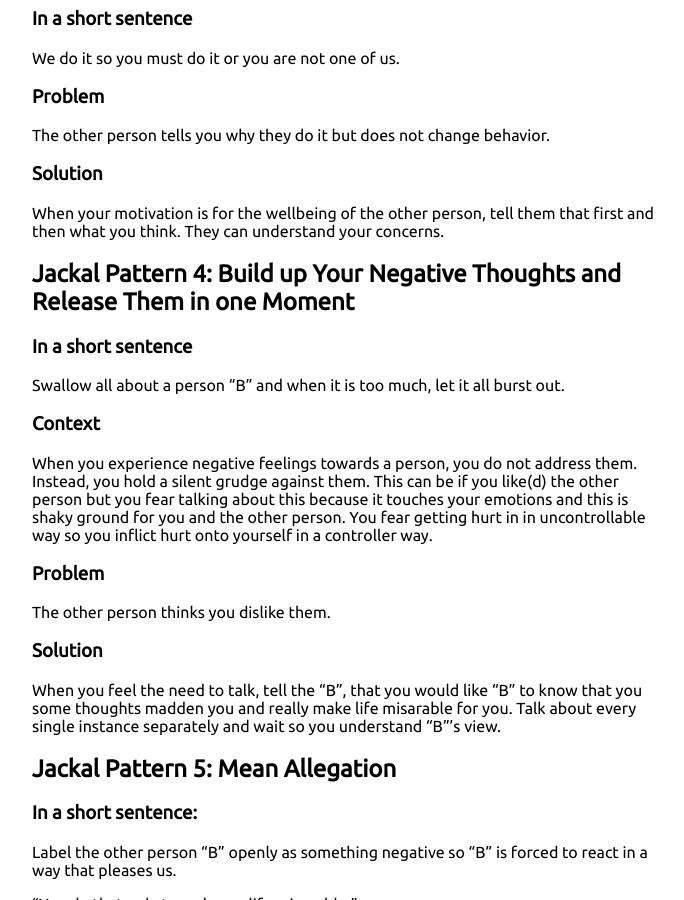
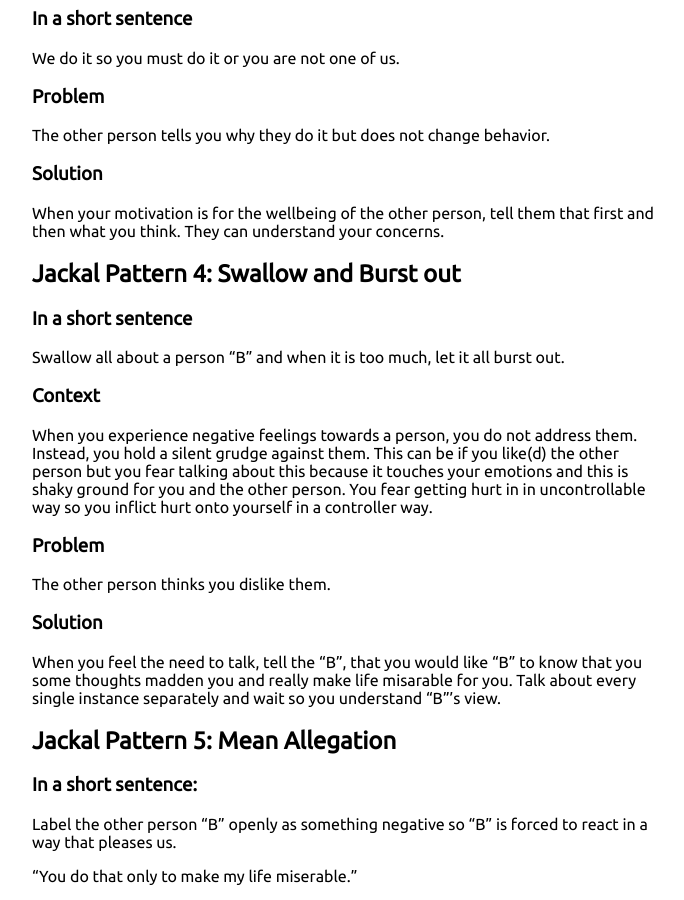
Before and after one commit to niccokunzmann/niccokunzmann.github.io, a Jekyll site: the page built from _posts/2016-07-25-Anti-Patterns-of-Communication.md, in a window 1280 px wide and 900 px high, scrolled down 1783 px. Shown: the whole window, without its empty margins (288-972 px from the left). Built offline with Jekyll 4.4.1, drawn with Linux system fonts in a browser that asks for light colours.

Commit message:
changed title

```diff
--- a/_posts/2016-07-25-Anti-Patterns-of-Communication.md
+++ b/_posts/2016-07-25-Anti-Patterns-of-Communication.md
@@ -90,8 +90,8 @@ The other person tells you why they do it but does not change behavior.
 When your motivation is for the wellbeing of the other person, tell them that first and then what you think. They can understand your concerns.
 
 
-Jackal Pattern 4: Build up Your Negative Thoughts and Release Them in one Moment
---------------------------------------------------------------------------------
+Jackal Pattern 4: Swallow and Burst out
+---------------------------------------
 
 ### In a short sentence
 
```
